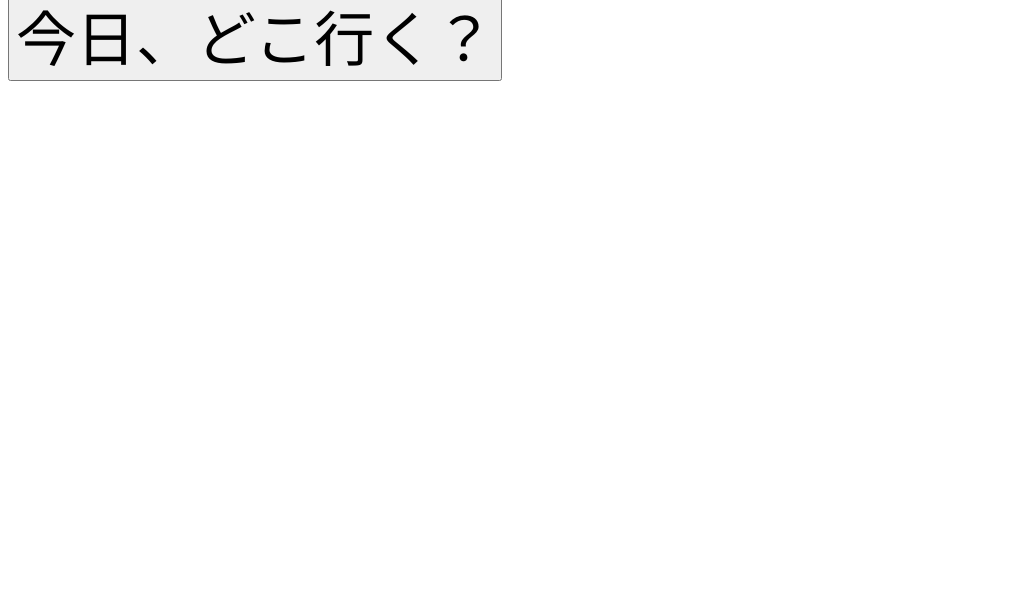
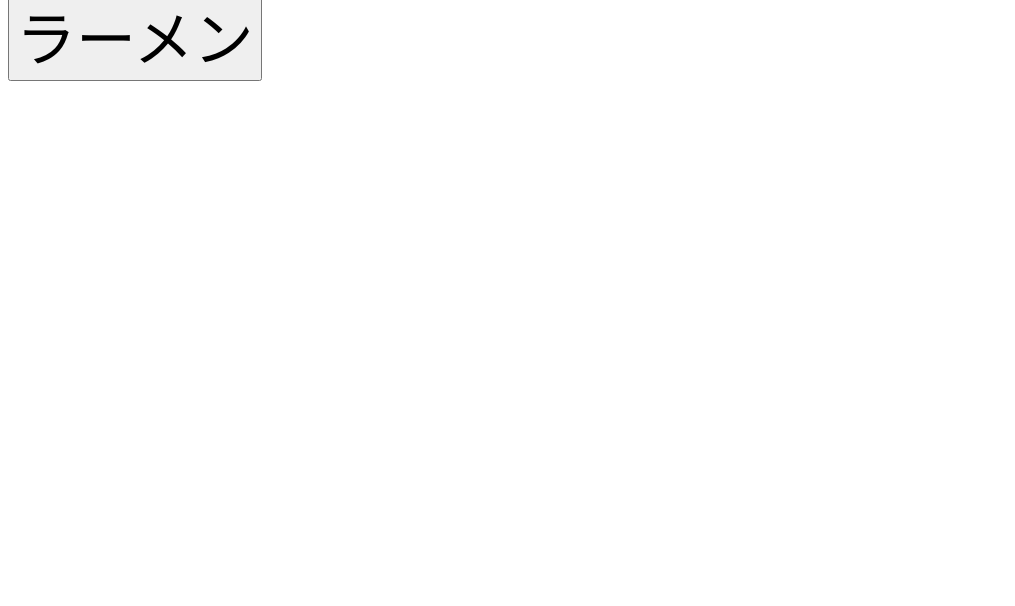
Before and after one commit to hiroki2777/ra_men_practice, a plain HTML site: page index.html in a window 1280 px wide. Shown: the part 194-800 px from the top of the page, without its empty margins (0-1015 px from the left). Drawn offline with Linux system fonts and the light colour scheme.

Commit message:
Update index.html

```diff
--- a/index.html
+++ b/index.html
@@ -9,7 +9,7 @@
     <body>
       <div id="foo">ラーメン屋が決まらないあなたに…</div>
       <div id="bar">ランダムで決めます！</div>
-      <button id="baz">今日、どこ行く？</button>
+      <button id="baz">ラーメン</button>
      <script src="index.js"></script>
     </body>
 </html>
```
